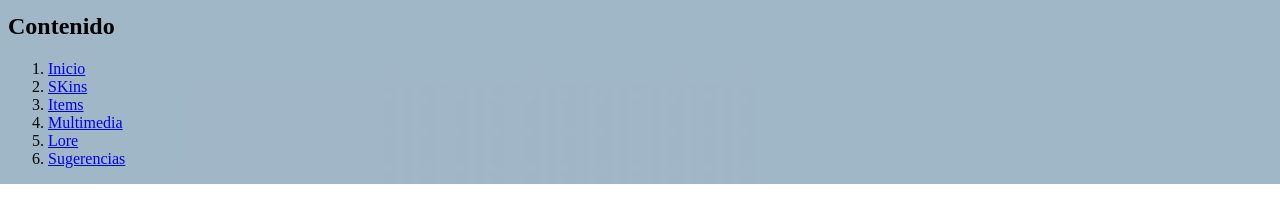
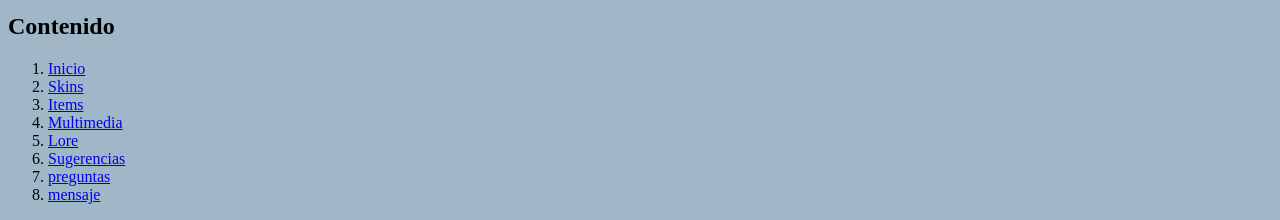
Before and after one commit to 181653/portafolio2, a plain HTML site: page Multimedia.html in a window 1280 px wide. Shown: the part 813-1033 px from the top of the page. Before the commit the page ends 997 px from the top, so only its background shows below. Drawn offline with Linux system fonts and the light colour scheme.

Commit message:
Update Multimedia.html

```diff
--- a/Multimedia.html
+++ b/Multimedia.html
@@ -26,12 +26,14 @@
 
     <h2 align="left">Contenido</h2>
     <ol type="1" >
-			<li><a href="https://181653.github.io/portafolio2/avance" target="frame1">Inicio</a></li>
-        <li><a href="https://181653.github.io/portafolio2/skins" target="frame1">SKins</a></li>
-        <li><a href="https://181653.github.io/portafolio2/items" target="frame1">Items</a></li>
+		<li><a href="https://181653.github.io/portafolio2/avance" target="frame1">Inicio</a></li>
+        	<li><a href="https://181653.github.io/portafolio2/skins" target="frame1">Skins</a></li>
+        	<li><a href="https://181653.github.io/portafolio2/items" target="frame1">Items</a></li>
 		<li><a href="https://181653.github.io/portafolio2/Multimedia" target="frame1">Multimedia</a></li>
 		<li><a href="https://181653.github.io/portafolio2/lore" target="frame1">Lore</a></li>
 		<li><a href="https://181653.github.io/portafolio2/sugerencias" target="frame1">Sugerencias</a></li>
+		<li><a href="https://181653.github.io/portafolio2/preguntas" target="frame1">preguntas</a></li>
+       		<li><a href="https://181653.github.io/portafolio2/mensajes" target="frame1">mensaje</a></li>
     </ol>
   </body>
 </html>
```
